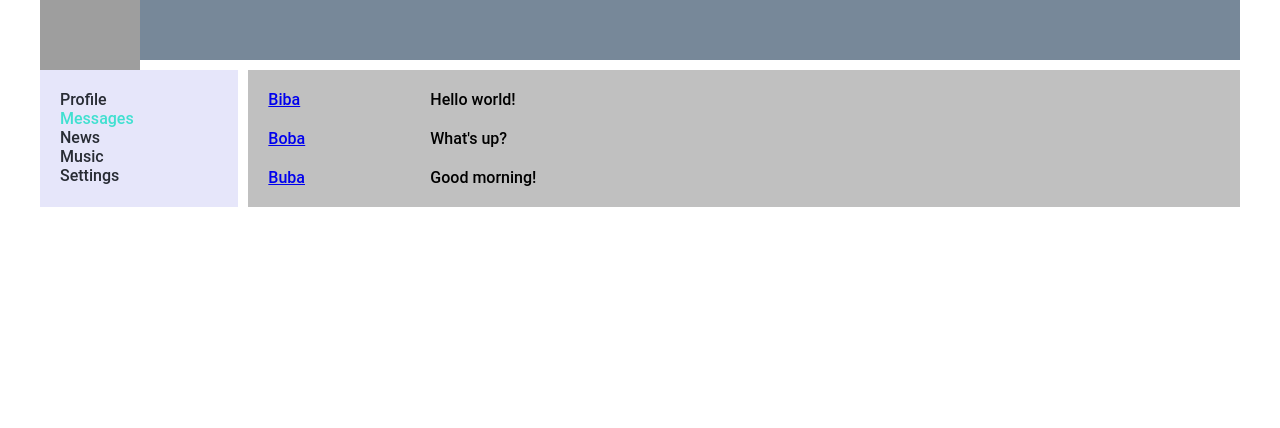
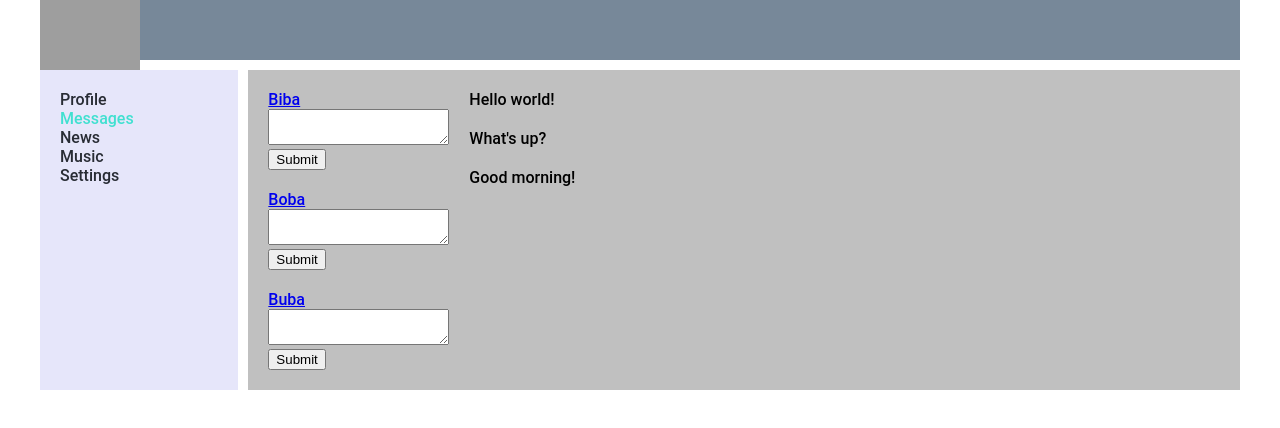
Before and after one commit to IvanVlKuchumov/samurai-way-main, a React (Create React App) app: page /dialogs in a window 1280 px wide. Shown: the top 428 px of the page. Built offline with nearby package versions, Linux system fonts and the light colour scheme; grey boxes are pictures that could not be loaded.

Commit message:
Add ref in textarea

```diff
--- a/src/components/Dialogs/DialogsItem/DialogsItem.tsx
+++ b/src/components/Dialogs/DialogsItem/DialogsItem.tsx
@@ -7,10 +7,19 @@ import {DialogsType} from "../../../redux/state";
 
 
 export const DialogsItem: React.FC<DialogsType> = (props) => {
-    let path = '/dialogs/' + props.id
+    const path = '/dialogs/' + props.id
+
+    const newMessage = React.createRef<HTMLTextAreaElement>()
+    const addPost = () => {
+        const text = newMessage.current?.value
+        alert(text)
+    }
+
     return (
         <div className={s.dialog + ' ' + s.active}>
             <NavLink to={path}>{props.name}</NavLink>
+            <textarea ref={newMessage}></textarea>
+            <button onClick={addPost}>Submit</button>
         </div>
     )
 }
--- a/src/components/Profile/Posts/MyPosts/MyPosts.tsx
+++ b/src/components/Profile/Posts/MyPosts/MyPosts.tsx
@@ -9,13 +9,20 @@ export const MyPosts:React.FC<PostPagesType> = (props) => {
 
     const postsElements = props.posts.map(p => <Post messages={p.message} likeCount={p.likesCount}/>)
 
+    const newPostElement = React.createRef<HTMLTextAreaElement>()
+
+    const addPost = () => {
+        const text = newPostElement.current?.value
+        alert(text)
+    }
+
     return (
         <div className={s.content}>
             <h3>My posts</h3>
             <div>
-                <textarea className={s.textarea}></textarea>
+                <textarea ref={newPostElement} className={s.textarea}></textarea>
             </div>
-            <button>Add post</button>
+            <button onClick={addPost}>Add post</button>
             <div>{postsElements}</div>
         </div>
     );
```
